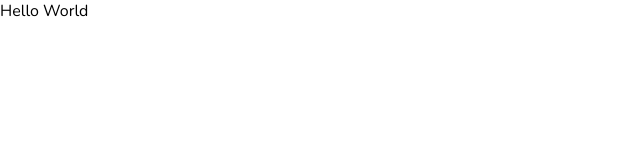
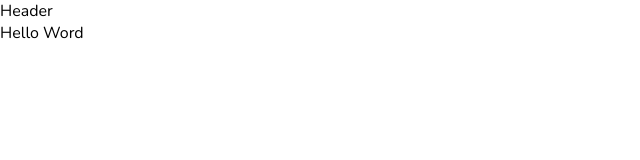
Before and after one commit to h3zord/github-blog, a React (Vite) app: page / in a window 1280 px wide. Shown: the top 160 px of the page, without its empty margins (0-640 px from the left). Built offline with nearby package versions, Linux system fonts and the light colour scheme.

Commit message:
config: first configs, routes and styles

```diff
--- a/package.json
+++ b/package.json
@@ -12,6 +12,7 @@
   "dependencies": {
     "react": "^18.2.0",
     "react-dom": "^18.2.0",
+    "react-router-dom": "^6.16.0",
     "styled-components": "^6.0.8"
   },
   "devDependencies": {
--- a/src/App.tsx
+++ b/src/App.tsx
@@ -1,12 +1,16 @@
 import { ThemeProvider } from 'styled-components'
 import { defaultTheme } from './styles/themes/default'
 import { GlobalStyle } from './styles/global'
+import { Router } from './routes'
+import { BrowserRouter } from 'react-router-dom'
 
 export function App() {
   return (
-    <ThemeProvider theme={defaultTheme}>
-      <GlobalStyle />
-      <p>Hello World</p>
-    </ThemeProvider>
+    <BrowserRouter>
+      <ThemeProvider theme={defaultTheme}>
+        <GlobalStyle />
+        <Router />
+      </ThemeProvider>
+    </BrowserRouter>
   )
 }
--- /dev/null
+++ b/src/components/Header/index.tsx
@@ -0,0 +1,3 @@
+export function Header() {
+  return <p>Header</p>
+}
--- /dev/null
+++ b/src/layouts/default.tsx
@@ -0,0 +1,11 @@
+import { Outlet } from 'react-router-dom'
+import { Header } from '../components/Header'
+
+export function DefaultLayout() {
+  return (
+    <>
+      <Header />
+      <Outlet />
+    </>
+  )
+}
--- /dev/null
+++ b/src/pages/Home/index.tsx
@@ -0,0 +1,3 @@
+export function Home() {
+  return <p>Hello Word</p>
+}
--- /dev/null
+++ b/src/pages/PostDetails/index.tsx
@@ -0,0 +1,3 @@
+export function PostDetails() {
+  return <p>Details</p>
+}
--- /dev/null
+++ b/src/routes/index.tsx
@@ -0,0 +1,15 @@
+import { Route, Routes } from 'react-router-dom'
+import { DefaultLayout } from '../layouts/default'
+import { Home } from '../pages/Home'
+import { PostDetails } from '../pages/PostDetails'
+
+export function Router() {
+  return (
+    <Routes>
+      <Route path="/" element={<DefaultLayout />}>
+        <Route path="/" element={<Home />} />
+        <Route path="/:id" element={<PostDetails />} />
+      </Route>
+    </Routes>
+  )
+}
```
Also changed, not shown: src/components/Header/style.ts (added), src/pages/Home/style.ts (added), src/pages/PostDetails/style.ts (added), 1 other file (tests, documents, lock files or other folders).
